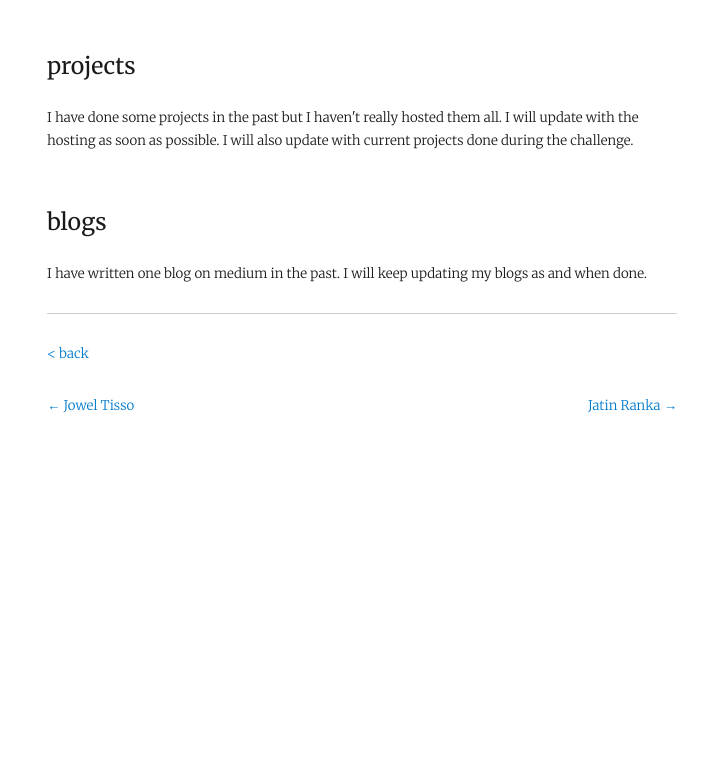
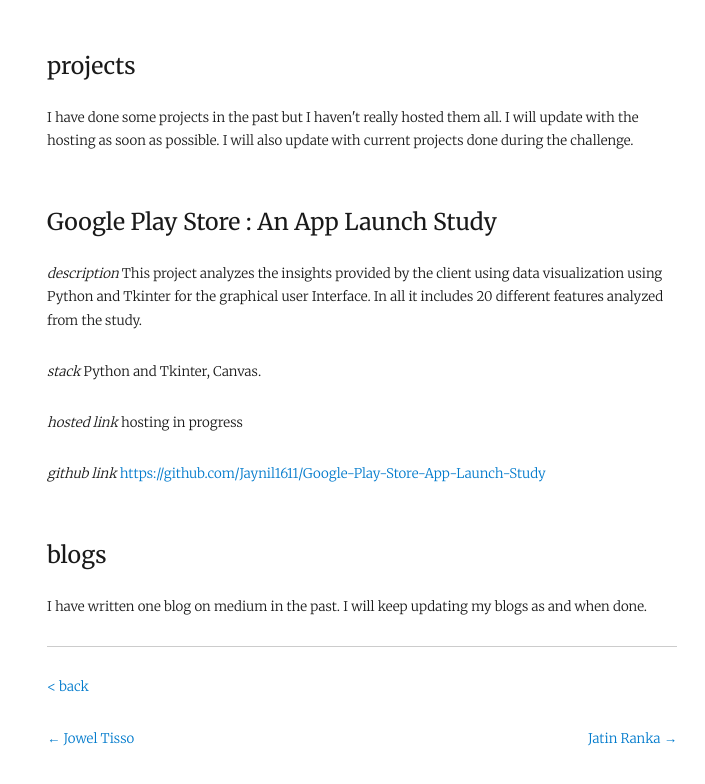
Before and after one commit to tanaypratap/teamtanay.jobchallenge.dev, a Gatsby site: page /ttjc@Jaynil1611/ in a window 1280 px wide. Shown: the part 1077-1861 px from the top of the page, without its empty margins (278-983 px from the left). Before the commit the page ends 1578 px from the top, so only its background shows below. Built offline with nearby package versions, Linux system fonts and the light colour scheme; Gatsby itself is replaced by a stand-in of ours; some packages are replaced by stand-ins of ours.

Commit message:
I had created this project in month of March.

```diff
--- a/content/participants/ttjc@Jaynil1611/index.md
+++ b/content/participants/ttjc@Jaynil1611/index.md
@@ -38,6 +38,16 @@ I need a mentor who could guide me towards the direction which is best for me.
 I have done some projects in the past but I haven't really hosted them all. I will update with the hosting as soon as possible.
 I will also update with current projects done during the challenge.
 
+### Google Play Store : An App Launch Study
+
+_description_ This project analyzes the insights provided by the client using data visualization using Python and Tkinter for the graphical user Interface. In all it includes 20 different features analyzed from the study.
+
+_stack_ Python and Tkinter, Canvas.
+
+_hosted link_ hosting in progress
+
+_github link_ https://github.com/Jaynil1611/Google-Play-Store-App-Launch-Study
+
 ### blogs
 
 I have written one blog on medium in the past. I will keep updating my blogs as and when done.
```
